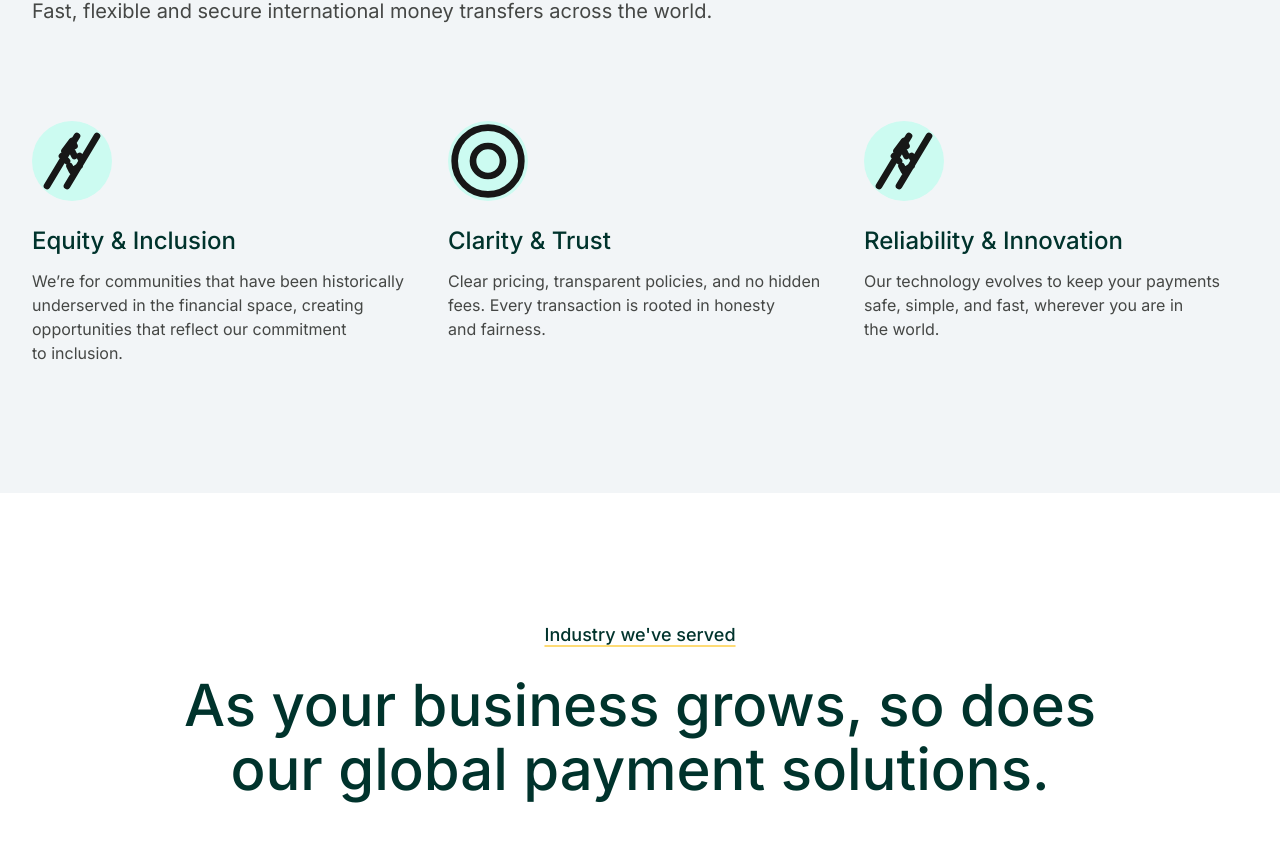
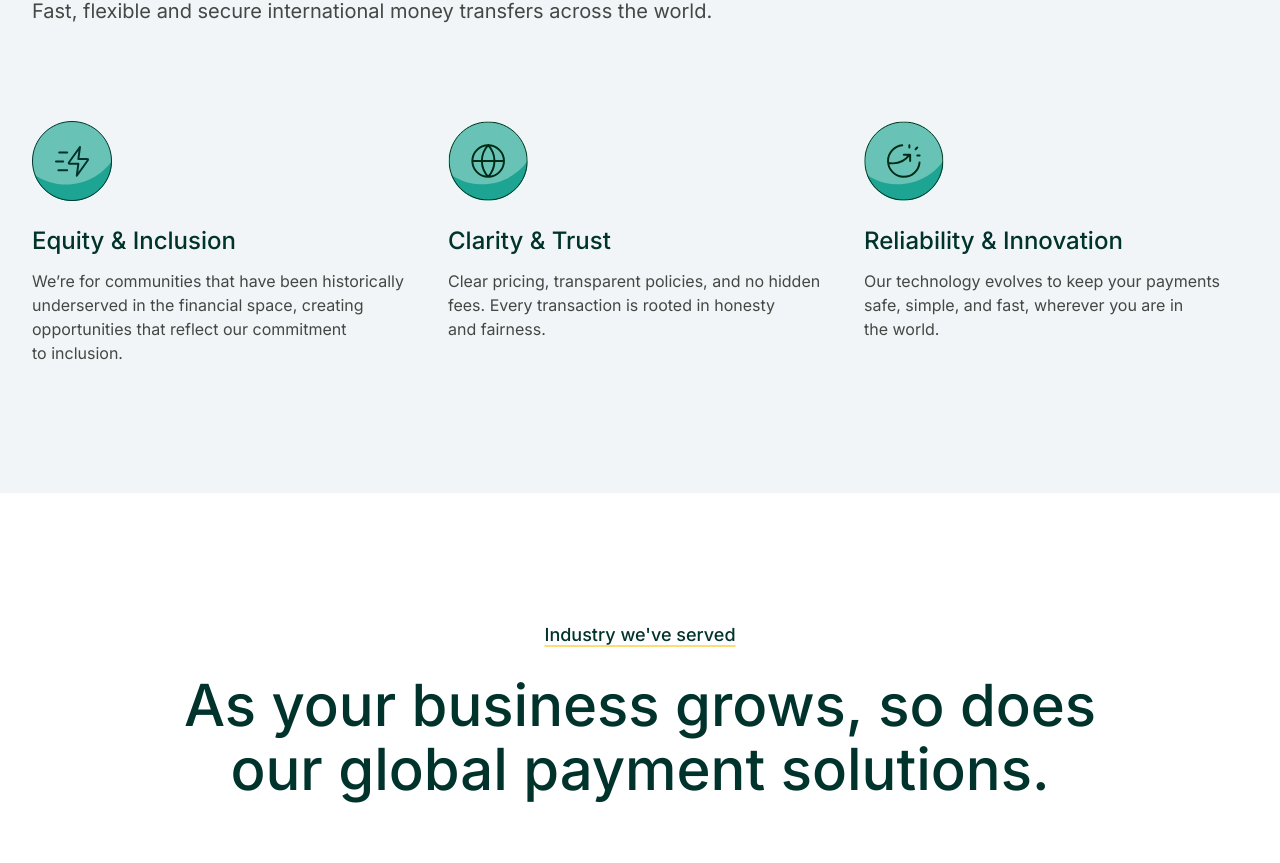
Before and after one commit to bossglobalorg/settla-landing-page, a Next.js app: page /about in a window 1280 px wide. Shown: the part 2399-3262 px from the top of the page. Built offline with nearby package versions, Linux system fonts and the light colour scheme.

Commit message:
chore: build icons

```diff
--- a/src/components/sections/AboutPage/CommitmentSection/index.tsx
+++ b/src/components/sections/AboutPage/CommitmentSection/index.tsx
@@ -1,12 +1,13 @@
 import { features } from "@/constants/features";
 import { FeatureType } from "@/types/features";
+import Image from "next/image";
 
 const FeatureCard: React.FC<FeatureType> = ({ icon, title, description }) => {
   return (
     <div className="flex flex-col items-start font-inter">
-      <div className="mb-6 flex size-20 items-center justify-center rounded-full bg-teal-100">
-        {icon}
-      </div>
+      <figure className="relative mb-6 flex size-20 items-center justify-center rounded-full bg-teal-100">
+        <Image src={icon} fill alt={`${title} icon`} className="bg-cover" />
+      </figure>
       <h3 className="text-xl font-medium text-primary-900 lg:text-2xl lg:leading-8">
         {title}
       </h3>
--- a/src/constants/features.tsx
+++ b/src/constants/features.tsx
@@ -1,3 +1,4 @@
+import assetLib from "@/lib/assets";
 import { FeatureType } from "@/types/features";
 
 export const features: FeatureType[] = [
@@ -5,63 +6,18 @@ export const features: FeatureType[] = [
     title: "Equity & Inclusion",
     description:
       "We’re for communities that have been historically underserved in the financial space, creating opportunities that reflect our commitment to inclusion.",
-    icon: (
-      <svg
-        xmlns="http://www.w3.org/2000/svg"
-        fill="none"
-        viewBox="0 0 24 24"
-        strokeWidth={2}
-        stroke="currentColor"
-        className="h-8 w-8 text-teal-500"
-      >
-        <path
-          strokeLinecap="round"
-          strokeLinejoin="round"
-          d="M13.5 4.5L4.5 19.5m15-15-9 15M12 9l.75 1.5m1.5 0L15 12m-.75 1.5L12 15m0 0-.75-1.5m-.75-1.5L9 10.5m.75-1.5L12 6m0 0 .75 1.5"
-        />
-      </svg>
-    ),
+    icon: assetLib.commitment1Icon,
   },
   {
     title: "Clarity & Trust",
     description:
       "Clear pricing, transparent policies, and no hidden fees. Every transaction is rooted in honesty and fairness.",
-    icon: (
-      <svg
-        xmlns="http://www.w3.org/2000/svg"
-        fill="none"
-        viewBox="0 0 24 24"
-        strokeWidth={2}
-        stroke="currentColor"
-        className="h-8 w-8 text-teal-500"
-      >
-        <path
-          strokeLinecap="round"
-          strokeLinejoin="round"
-          d="M12 2a10 10 0 1010 10A10 10 0 0012 2zm0 14.5a4.5 4.5 0 110-9 4.5 4.5 0 010 9z"
-        />
-      </svg>
-    ),
+    icon: assetLib.commitment2Icon,
   },
   {
     title: "Reliability & Innovation",
     description:
       "Our technology evolves to keep your payments safe, simple, and fast, wherever you are in the world.",
-    icon: (
-      <svg
-        xmlns="http://www.w3.org/2000/svg"
-        fill="none"
-        viewBox="0 0 24 24"
-        strokeWidth={2}
-        stroke="currentColor"
-        className="h-8 w-8 text-teal-500"
-      >
-        <path
-          strokeLinecap="round"
-          strokeLinejoin="round"
-          d="M13.5 4.5L4.5 19.5m15-15-9 15M12 9l.75 1.5m1.5 0L15 12m-.75 1.5L12 15m0 0-.75-1.5m-.75-1.5L9 10.5m.75-1.5L12 6m0 0 .75 1.5"
-        />
-      </svg>
-    ),
+    icon: assetLib.commitment3Icon,
   },
 ];
--- a/src/types/features.ts
+++ b/src/types/features.ts
@@ -1,5 +1,5 @@
 export interface FeatureType {
   title: string;
   description: string;
-  icon: JSX.Element;
+  icon: string;
 }
```
